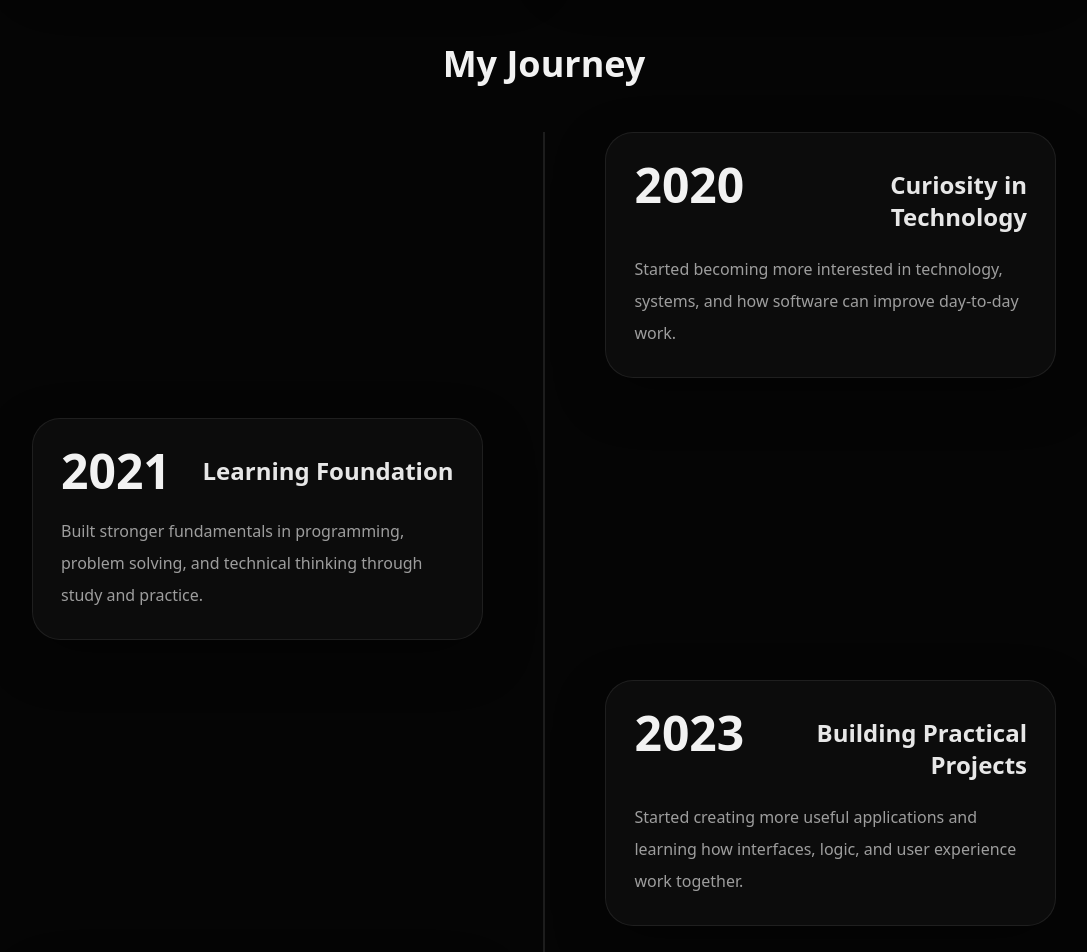
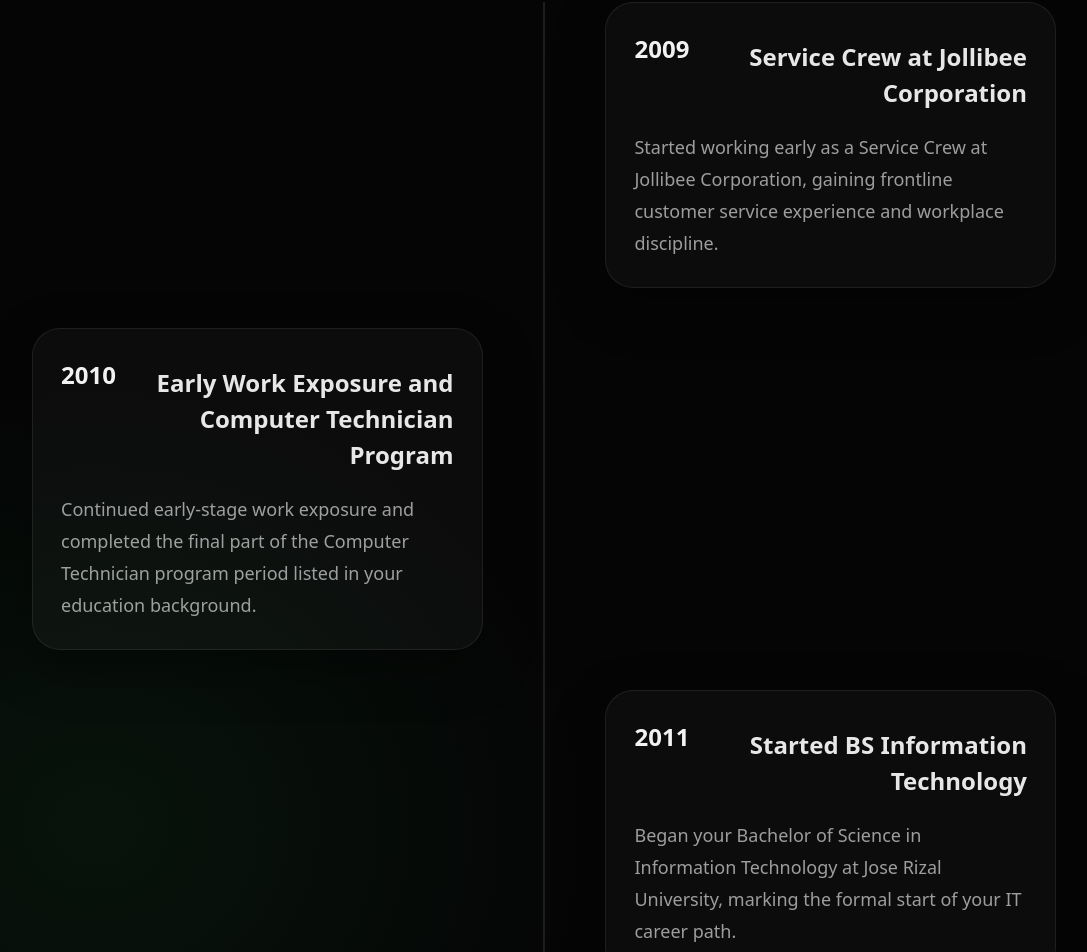
Before and after one commit to jasondee1992/my_portfolio, a Next.js app: page /about in a window 1280 px wide. Shown: the part 1836-2788 px from the top of the page, without its empty margins (96-1183 px from the left). Built offline with nearby package versions, Linux system fonts and the light colour scheme.

Commit message:
About TAB

```diff
--- a/src/app/globals.css
+++ b/src/app/globals.css
@@ -16,6 +16,15 @@
 
   --accent: #60a5fa;
   --success: #22c55e;
+
+  --font-title-mobile: 2rem;
+  --font-title-desktop: 2.5rem;
+  --font-subtitle-mobile: 1.25rem;
+  --font-subtitle-desktop: 1.875rem;
+  --font-body-mobile: 1rem;
+  --font-body-desktop: 1.125rem;
+  --font-meta-mobile: 1.25rem;
+  --font-meta-desktop: 1.5rem;
 }
 
 html {
@@ -36,12 +45,6 @@ body {
   max-width: 1100px;
   margin-inline: auto;
   padding-inline: 24px;
-}
-
-@media (min-width: 768px) {
-  .container-page {
-    padding-inline: 32px;
-  }
 }
 
 .glass-card {
@@ -66,6 +69,34 @@ body {
 
 .section-copy {
   color: var(--text-2);
+}
+
+.type-page-title {
+  font-size: var(--font-title-mobile);
+}
+
+.type-page-subtitle {
+  font-size: var(--font-subtitle-mobile);
+}
+
+.type-page-body {
+  font-size: var(--font-body-mobile);
+}
+
+.type-section-title {
+  font-size: var(--font-title-mobile);
+}
+
+.type-card-title {
+  font-size: var(--font-meta-mobile);
+}
+
+.type-card-body {
+  font-size: var(--font-body-mobile);
+}
+
+.type-journey-year {
+  font-size: var(--font-meta-mobile);
 }
 
 .soft-hover {
@@ -130,14 +161,11 @@ body {
   align-items: center;
   justify-content: center;
   gap: 10px;
-
   min-height: 108px;
   padding: 16px 12px;
   border-radius: 18px;
-
   background: rgba(255, 255, 255, 0.03);
   border: 1px solid rgba(255, 255, 255, 0.08);
-
   transition: transform 0.25s ease, background 0.25s ease, border-color 0.25s ease;
 }
 
@@ -151,11 +179,9 @@ body {
   display: flex;
   align-items: center;
   justify-content: center;
-
   width: 42px;
   height: 42px;
   border-radius: 9999px;
-
   background: rgba(255, 255, 255, 0.05);
   border: 1px solid rgba(255, 255, 255, 0.08);
 }
@@ -193,11 +219,9 @@ body {
   display: flex;
   align-items: center;
   justify-content: center;
-
   width: 44px;
   height: 44px;
   border-radius: 9999px;
-
   background: rgba(255, 255, 255, 0.05);
   border: 1px solid rgba(255, 255, 255, 0.08);
   box-shadow:
@@ -277,6 +301,7 @@ body {
   from {
     transform: translateX(0);
   }
+
   to {
     transform: translateX(-50%);
   }
@@ -286,6 +311,7 @@ body {
   from {
     transform: translateX(-50%);
   }
+
   to {
     transform: translateX(0);
   }
@@ -305,17 +331,14 @@ body {
 }
 
 .tech-pill-circle {
+  display: flex;
+  align-items: center;
+  justify-content: center;
   width: 30px;
   height: 30px;
   border-radius: 9999px;
-
-    display: flex;
-    align-items: center;
-    justify-content: center;
-
   background: rgba(255,255,255,0.06);
   border: 1px solid rgba(255,255,255,0.15);
-
   box-shadow:
     inset 0 1px 0 rgba(255,255,255,0.08),
     0 0 6px rgba(255,255,255,0.05);
@@ -338,15 +361,11 @@ body {
   animation-play-state: paused;
 }
 
-/*  FeaturedProjects  */
-
 .project-tech-item {
   display: inline-flex;
   align-items: center;
-
   gap: 8px;
   padding: 5px 10px 5px 6px;
-
   border-radius: 9999px;
   background: rgba(255,255,255,0.045);
   border: 1px solid rgba(255,255,255,0.08);
@@ -356,15 +375,11 @@ body {
   display: flex;
   align-items: center;
   justify-content: center;
-
   width: 26px;
   height: 26px;
-
   border-radius: 9999px;
-
   background: rgba(255,255,255,0.06);
   border: 1px solid rgba(255,255,255,0.1);
-
   box-shadow:
     inset 0 1px 0 rgba(255,255,255,0.08),
     0 0 6px rgba(255,255,255,0.05);
@@ -381,3 +396,37 @@ body {
   line-height: 1;
   color: rgba(255, 255, 255, 0.8);
 }
+
+@media (min-width: 768px) {
+  .container-page {
+    padding-inline: 32px;
+  }
+
+  .type-page-title {
+    font-size: var(--font-title-desktop);
+  }
+
+  .type-page-subtitle {
+    font-size: var(--font-subtitle-desktop);
+  }
+
+  .type-page-body {
+    font-size: var(--font-body-desktop);
+  }
+
+  .type-section-title {
+    font-size: var(--font-title-desktop);
+  }
+
+  .type-card-title {
+    font-size: var(--font-meta-desktop);
+  }
+
+  .type-card-body {
+    font-size: var(--font-body-desktop);
+  }
+
+  .type-journey-year {
+    font-size: var(--font-meta-desktop);
+  }
+}
--- a/src/components/about/AboutHero.tsx
+++ b/src/components/about/AboutHero.tsx
@@ -5,15 +5,15 @@ export default function AboutHero() {
   return (
     <section className="container-page pt-10 md:pt-14">
       <div className="mx-auto max-w-4xl text-center">
-        <h1 className="text-3xl font-semibold tracking-tight text-white/95 md:text-5xl">
+        <h1 className="type-page-title font-semibold tracking-tight text-white/95">
           About JasonD
         </h1>
 
-        <p className="mt-4 text-1xl text-white/70 md:text-3xl">
+        <p className="type-page-subtitle mt-4 text-white/70">
           Building systems that simplify work and turn ideas into usable tools.
         </p>
 
-        <div className="mx-auto mt-10 max-w-4xl space-y-6 text-left sm:text-2xl leading-9 text-white/65">
+        <div className="type-page-body mx-auto mt-10 max-w-4xl space-y-6 text-left leading-9 text-white/65">
           {aboutParagraphs.map((paragraph) => (
             <p key={paragraph}>{paragraph}</p>
           ))}
--- a/src/components/about/JourneyTimeline.tsx
+++ b/src/components/about/JourneyTimeline.tsx
@@ -1,45 +1,122 @@
 const timeline = [
   {
-    year: "2020",
-    title: "Curiosity in Technology",
+    year: "2009",
+    title: "Service Crew at Jollibee Corporation",
     description:
-      "Started becoming more interested in technology, systems, and how software can improve day-to-day work.",
+      "Started working early as a Service Crew at Jollibee Corporation, gaining frontline customer service experience and workplace discipline.",
     side: "right",
   },
   {
+    year: "2010",
+    title: "Early Work Exposure and Computer Technician Program",
+    description:
+      "Continued early-stage work exposure and completed the final part of the Computer Technician program period listed in your education background.",
+    side: "left",
+  },
+  {
+    year: "2011",
+    title: "Started BS Information Technology",
+    description:
+      "Began your Bachelor of Science in Information Technology at Jose Rizal University, marking the formal start of your IT career path.",
+    side: "right",
+  },
+  {
+    year: "2012",
+    title: "Academic Foundation in IT",
+    description:
+      "Focused on building your academic foundation in information technology and technical problem-solving through your BSIT studies. Needs confirmation for any specific milestone not stated in the resume.",
+    side: "left",
+  },
+  {
+    year: "2013",
+    title: "Continued IT Studies",
+    description:
+      "Continued strengthening your IT foundation through formal education. Needs confirmation for specific projects or activities not listed in the resume.",
+    side: "right",
+  },
+  {
+    year: "2014",
+    title: "IT Staff (OJT) at GG&A Clubshares Brokers Inc.",
+    description:
+      "Worked as an IT Staff (OJT) at GG&A Clubshares Brokers Inc., providing hardware and software support for Linux- and Windows-based systems while still in your academic journey.",
+    side: "left",
+  },
+  {
+    year: "2015",
+    title: "Graduation and Encoder Role",
+    description:
+      "Completed your BS in Information Technology and worked as an Encoder at ThermaPrime Well Services Inc. You developed Excel-based database systems with macros, queries, and pivot tables for contractor costing, showing early strength in data handling and process support.",
+    side: "right",
+  },
+  {
+    year: "2016",
+    title: "IT & Broadcast Engineer at Go Motion Production",
+    description:
+      "Joined Go Motion Production as an IT & Broadcast Engineer. Began supporting IT infrastructure and broadcast operations, including servers, shared storage, networks, and technical support for production teams.",
+    side: "left",
+  },
+  {
+    year: "2017",
+    title: "Infrastructure and Network Experience",
+    description:
+      "Continued building hands-on expertise in infrastructure, network layout, Active Directory, storage systems, and production software support in a media and broadcast environment.",
+    side: "right",
+  },
+  {
+    year: "2018",
+    title: "Expanded Broadcast IT Operations",
+    description:
+      "Expanded responsibilities in production IT operations, supporting editors, colorists, rendering systems, CCTV, and internal technical environments while helping maintain uninterrupted broadcast workflows.",
+    side: "left",
+  },
+  {
+    year: "2019",
+    title: "Infrastructure Reliability and Access Control",
+    description:
+      "Strengthened practical experience in on-premise infrastructure, Synology NAS deployment, user access control, and troubleshooting across hardware, software, and networks.",
+    side: "right",
+  },
+  {
+    year: "2020",
+    title: "Completed Broadcast Engineer Tenure",
+    description:
+      "Completed the later stage of your IT & Broadcast Engineer tenure, with continued focus on infrastructure reliability, broadcast support, internal systems, and production operations.",
+    side: "left",
+  },
+  {
     year: "2021",
-    title: "Learning Foundation",
+    title: "Application System Engineer at Fujitsu Philippines",
     description:
-      "Built stronger fundamentals in programming, problem solving, and technical thinking through study and practice.",
+      "Moved into a more software-focused role as Application System Engineer at Weserv System International Inc. (Fujitsu Philippines). Worked on a Location Mapping Application using React, Python (Django), and PostgreSQL in collaboration with US- and Japan-based teams.",
+    side: "right",
+  },
+  {
+    year: "2022",
+    title: "Application Development and System Improvement",
+    description:
+      "Continued application development and system improvement work, maintaining backend APIs and frontend components, optimizing production systems built with Ruby on Rails and JavaScript, and improving application reliability.",
     side: "left",
   },
   {
     year: "2023",
-    title: "Building Practical Projects",
+    title: "Transition to JPMorgan Chase & Co.",
     description:
-      "Started creating more useful applications and learning how interfaces, logic, and user experience work together.",
+      "Completed your Fujitsu role and transitioned to JPMorgan Chase & Co. as Associate - Process Improvement (Python Developer) in October. This marked a major career shift into Python-led automation, dashboards, internal tools, and data workflow modernization.",
     side: "right",
   },
   {
     year: "2024",
-    title: "Dashboards and Automation",
+    title: "Automation, Dashboards, and Snowflake Workflows",
     description:
-      "Worked more deeply on dashboards, automation flows, and business process improvements using Python-based tools.",
+      "Built and maintained end-to-end Python applications for internal automation, created dashboards for user access and ticket monitoring, automated Snowflake data extraction, replaced legacy Alteryx and ClickView workflows, and supported production deployments with DevOps and AWS pipelines.",
     side: "left",
   },
   {
     year: "2025",
-    title: "Enterprise Python Development",
+    title: "Advanced Python Automation and AI Exposure",
     description:
-      "Focused on internal tools, reporting systems, data workflows, and automation solutions for real operational needs.",
+      "Continued advancing as a Python developer focused on automation, reporting pipelines, SAP data extraction, scheduler-based report delivery, Snowflake integration, and management dashboards with near real-time operational visibility. Resume also shows growing exposure to OpenAI APIs, RAG, Hugging Face-hosted models, and Amazon Bedrock-related concepts.",
     side: "right",
-  },
-  {
-    year: "2026",
-    title: "AI, RAG, and Portfolio Growth",
-    description:
-      "Expanding into AI-powered tools, retrieval systems, better web experiences, and a stronger professional portfolio.",
-    side: "left",
   },
 ];
 
@@ -47,7 +124,7 @@ export default function JourneyTimeline() {
   return (
     <section className="container-page mt-20">
       <div className="mx-auto max-w-5xl">
-        <h2 className="mb-12 text-center text-4xl font-semibold text-white/95">
+        <h2 className="type-section-title mb-12 text-center font-semibold text-white/95">
           My Journey
         </h2>
 
@@ -71,15 +148,15 @@ export default function JourneyTimeline() {
                   }}
                 >
                   <div className="flex items-start justify-between gap-6">
-                    <div className="text-5xl font-semibold text-white/95">
+                    <div className="type-journey-year font-semibold text-white/95">
                       {item.year}
                     </div>
-                    <div className="pt-2 text-right text-2xl font-semibold text-white/90">
+                    <div className="type-card-title pt-2 text-right font-semibold text-white/90">
                       {item.title}
                     </div>
                   </div>
 
-                  <p className="mt-5 text-base leading-8 text-white/60">
+                  <p className="type-card-body mt-5 leading-8 text-white/60">
                     {item.description}
                   </p>
                 </div>
```
Also changed, not shown: src/components/ChatbotWidget.tsx (+9 -0 lines), src/components/about/ConnectSection.tsx (+48 -7 lines). Lines whose indentation alone changed are shown as unchanged.
